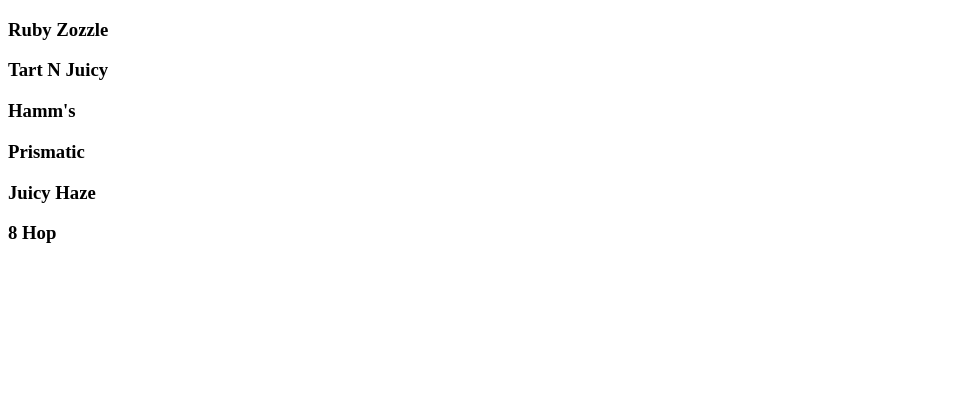
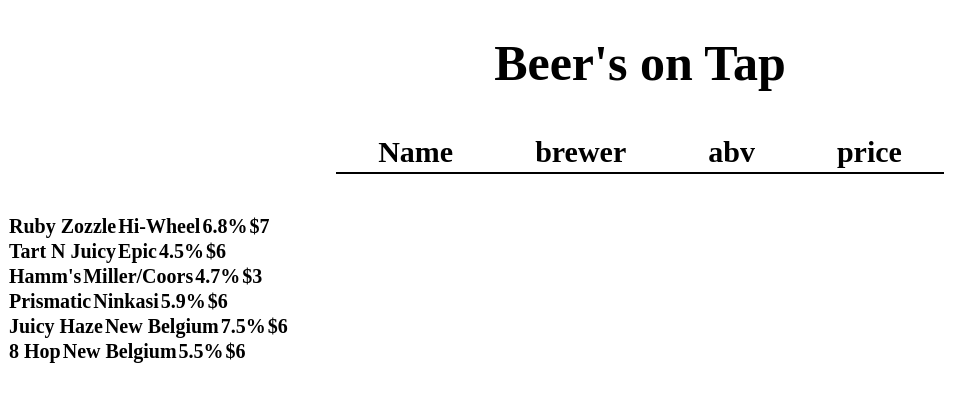
Before and after one commit to Connor85/TapRoomReact, a React app: page /#/beerlist in a window 1280 px wide. Shown: the top 402 px of the page, without its empty margins (0-956 px from the left). Built offline with nearby package versions, Linux system fonts and the light colour scheme.

Commit message:
add routing, form and styling

```diff
--- a/package.json
+++ b/package.json
@@ -13,9 +13,11 @@
   "license": "ISC",
   "dependencies": {
     "prop-types": "^15.5.10",
-    "react": "^15.5.4",
-    "react-dom": "^15.5.4",
+    "react": "^15.6.2",
+    "react-bootstrap": "^0.32.4",
+    "react-dom": "^15.6.2",
     "react-router-dom": "^4.0.0",
+    "reactstrap": "^6.5.0",
     "styled-jsx": "^3.1.2"
   },
   "devDependencies": {
--- a/src/components/App.jsx
+++ b/src/components/App.jsx
@@ -3,14 +3,11 @@
 import { Switch, Route } from "react-router-dom";
 import Splash from "./Splash";
 import BeerList from "./BeerList";
-
-/*
-  import { Link } from 'react-router-dom';
-  <Link to="/">Home</Link> | <Link to="/newticket">Create Ticket</Link>
-*/
+import NewBeerForm from "./NewBeerForm";
 
 function App() {
   var styles = {};
+
   return (
     <div style={styles}>
       <style jsx>{`
@@ -19,6 +16,7 @@
       <Switch>
         <Route exact path="/" component={Splash} />
         <Route exact path="/beerlist" component={BeerList} />
+        <Route exact path="/newbeer" component={NewBeerForm} />
       </Switch>
     </div>
   );
--- a/src/components/Beer.jsx
+++ b/src/components/Beer.jsx
@@ -4,8 +4,22 @@
 
 function Beer(props) {
   return (
-    <div>
-      <h3>{props.name}</h3>
+    <div class="row">
+      <style jsx>{`
+        .row {
+          margin: 40px auto;
+        }
+        td {
+          font-size: 20px;
+          font-weight: bold;
+        }
+      `}</style>
+      <tr>
+        <td>{props.name}</td>
+        <td>{props.brewer}</td>
+        <td>{props.abv}</td>
+        <td>${props.price}</td>
+      </tr>
     </div>
   );
 }
--- a/src/components/BeerList.jsx
+++ b/src/components/BeerList.jsx
@@ -56,6 +56,36 @@
 function BeerList() {
   return (
     <div>
+      <style jsx>{`
+        h1 {
+          font-weight: bold;
+          font-size: 50px;
+          text-align: center;
+        }
+        th {
+          font-size: 30px;
+          font-weight: bold;
+          padding-right: 40px;
+          padding-left: 40px;
+        }
+        table {
+          margin: 40px auto;
+          border-bottom: 2px solid black;
+        }
+      `}</style>
+      <div class="container">
+        <h1>Beer's on Tap</h1>
+        <table class="table table-striped">
+          <thead class="thead-dark">
+            <tr>
+              <th scope="col">Name</th>
+              <th scope="col">brewer</th>
+              <th scope="col">abv</th>
+              <th scope="col">price</th>
+            </tr>
+          </thead>
+          <tbody />
+        </table>
         {masterKegList.map((keg, index) => (
           <div>
             <Beer
@@ -70,6 +100,7 @@
           </div>
         ))}
       </div>
+    </div>
   );
 }
 
--- /dev/null
+++ b/src/components/NewBeerForm.jsx
@@ -0,0 +1,37 @@
+import React from "react";
+
+function NewBeerForm() {
+  return (
+    <div>
+      <style jsx>{`
+        h1 {
+          text-align: center;
+          margin-top: 20px;
+          margin-bottom: 20px;
+        }
+
+        input,
+        textarea {
+          display: block;
+          margin-bottom: 20px;
+          margin-left: 100px;
+          width: 200px;
+          height: 30px;
+        }
+      `}</style>
+      <div>
+        <h1>Add a New Beer</h1>
+        <form>
+          <input type="text" id="name" placeholder="Names" />
+          <input type="text" id="brewer" placeholder="brewer" />
+          <textarea id="description" placeholder="Describe the Beer" />
+          <input type="number" id="abv" placeholder="abv" />
+          <input type="text" id="price" placeholder="price" />
+          <button type="submit">Add!</button>
+        </form>
+      </div>
+    </div>
+  );
+}
+
+export default NewBeerForm;
--- a/src/components/Splash.jsx
+++ b/src/components/Splash.jsx
@@ -5,7 +5,8 @@
   return (
     <div>
       <h1>Welcome to Connor's Tap Room</h1>
-      <Link to="/beerlist">Beer List</Link>
+      <Link to="/beerlist">Beer List</Link> |{" "}
+      <Link to="/newbeer">Add a Beer</Link>
     </div>
   );
 }
```
Also changed, not shown: src/index.jsx (+10 -10 lines), 2 other files (tests, documents, lock files or other folders). Lines whose indentation alone changed are shown as unchanged.
